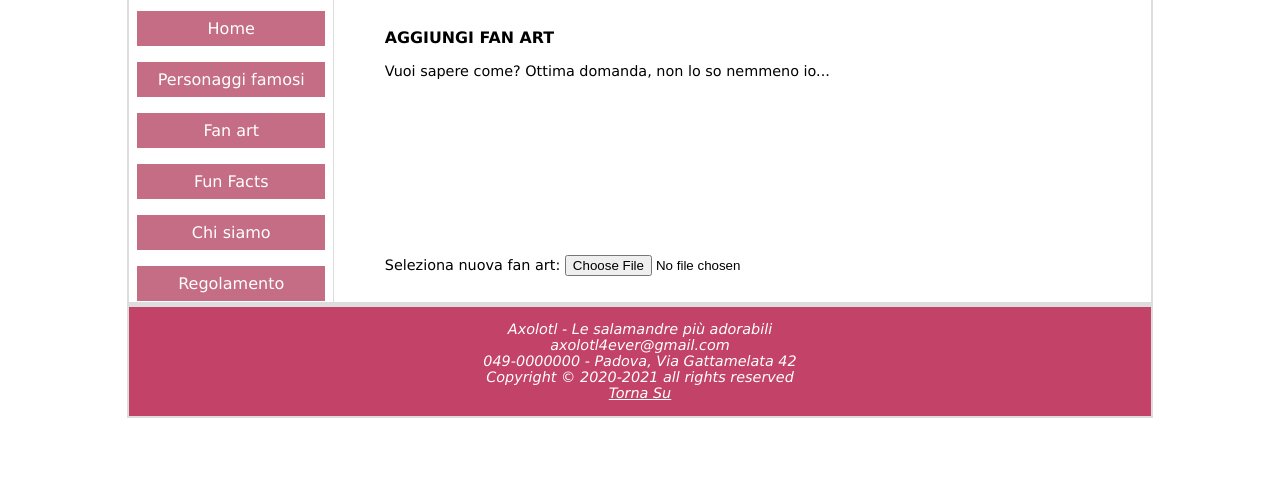
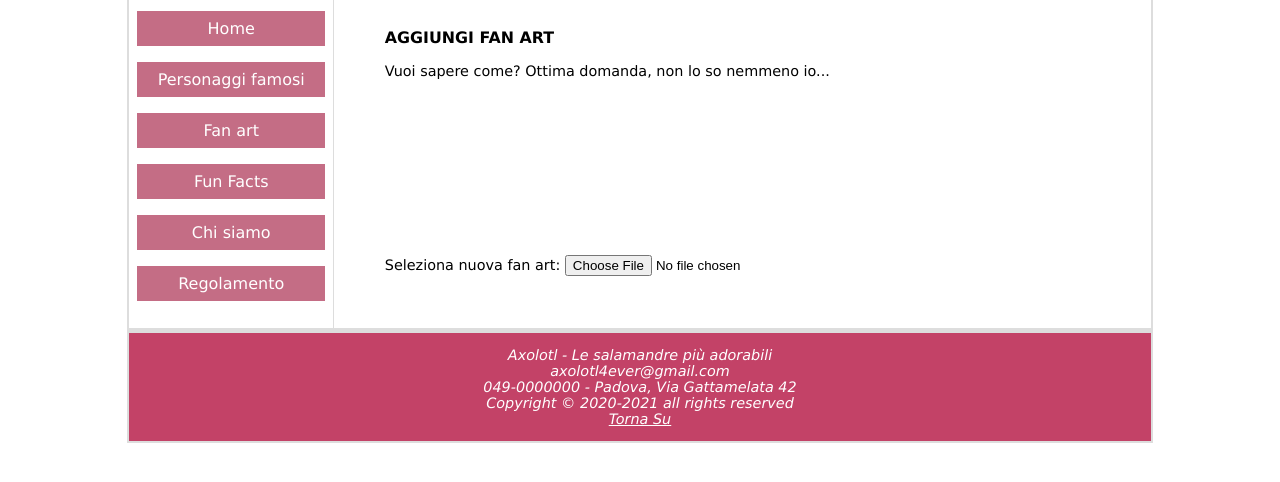
Before and after one commit to RakuJa/Aselotl-web, a PHP site: page /html/add_fanart.html in a window 1280 px wide. Shown: the part 187-669 px from the top of the page. Run offline with PHP 8.4, Linux system fonts and the light colour scheme.

Commit message:
aggiunta min height al css

```diff
--- a/css/style.css
+++ b/css/style.css
@@ -203,6 +203,7 @@ CONTENT
 	padding-left: 3.5em;
 	padding-top: 2.0em;
 	padding-bottom: 0.8em;
+	min-height: 20em;
 }
 
 #content p{
```
